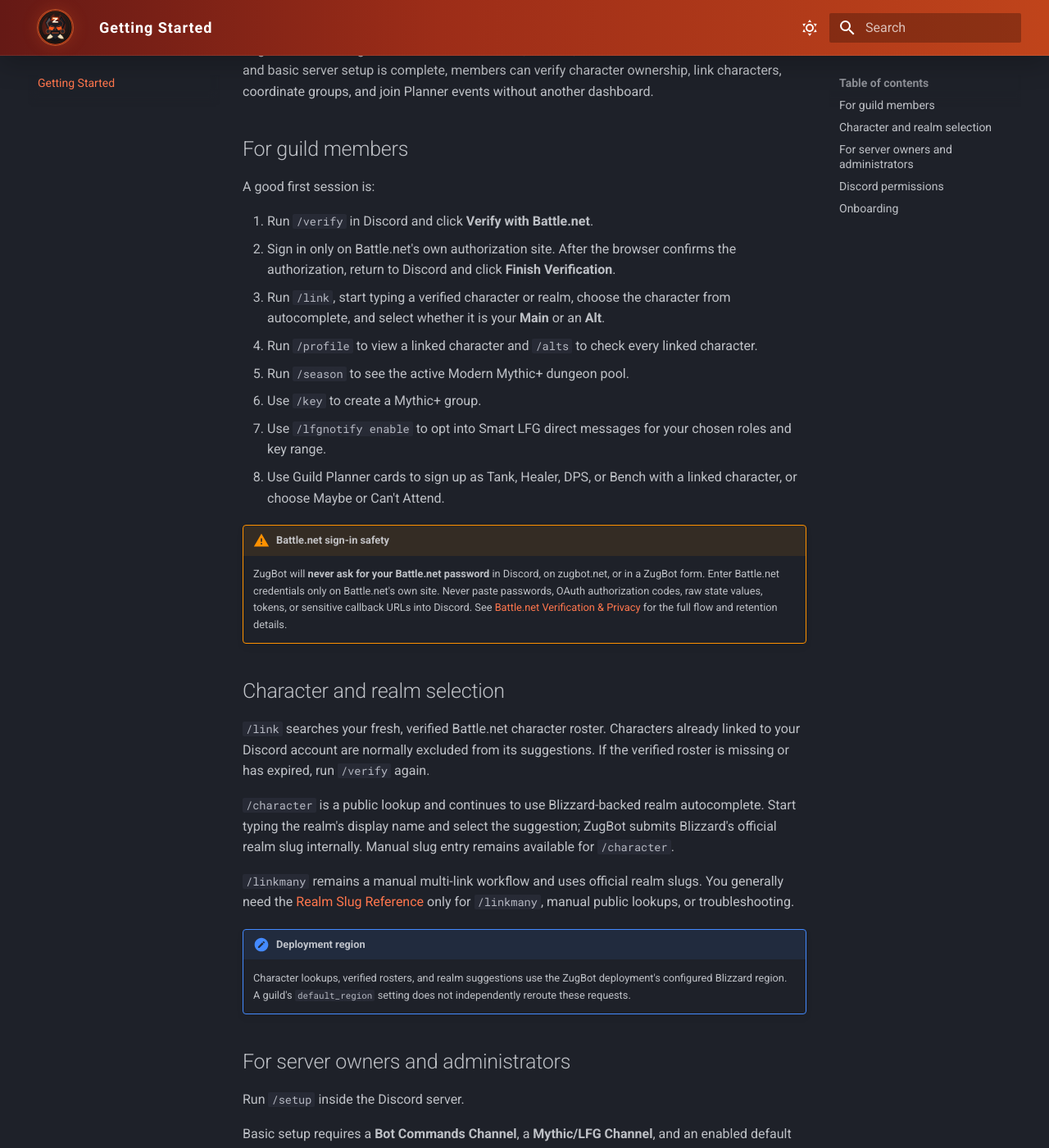
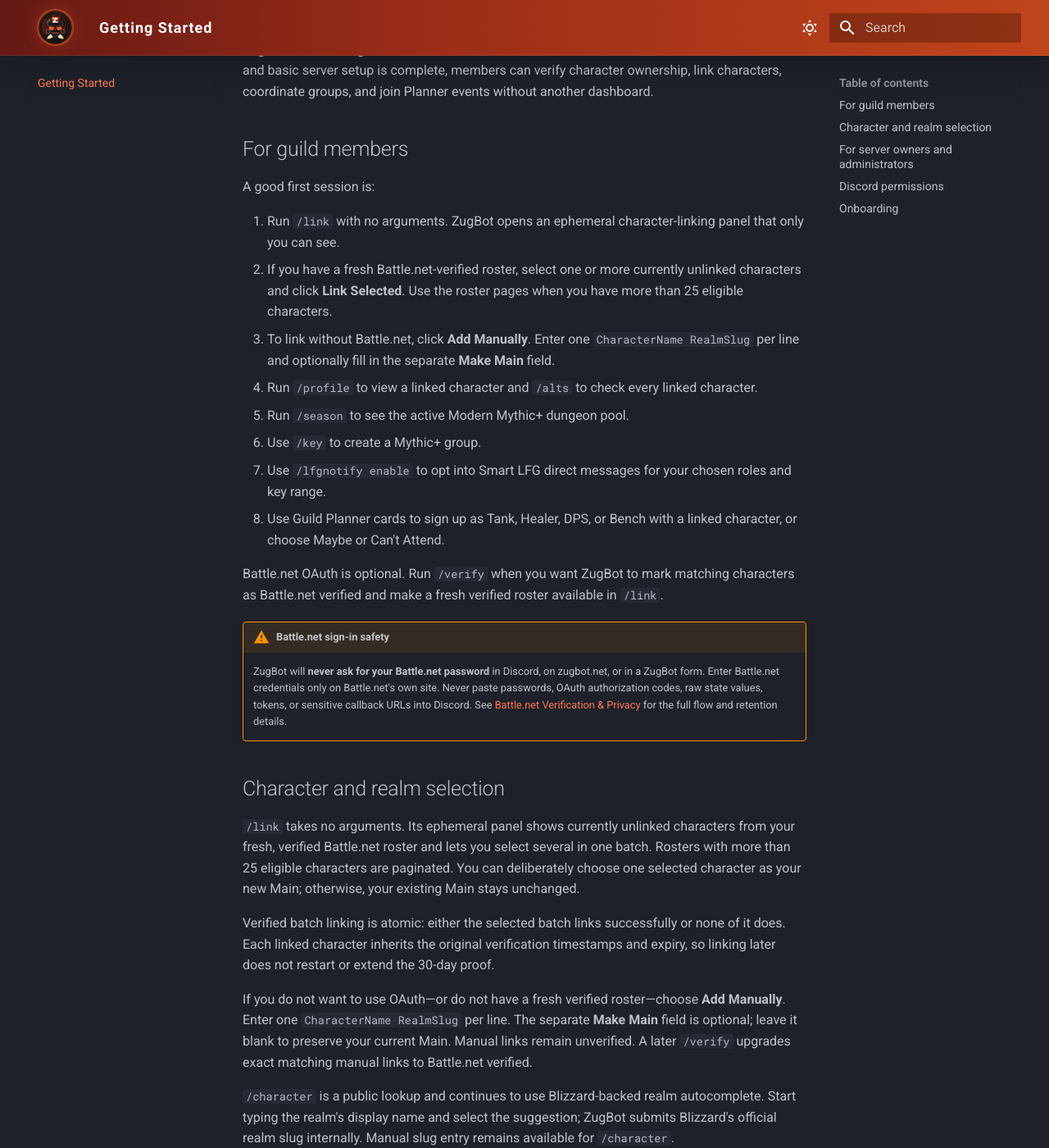
Before and after one commit to sthorne80/zugbot-site, an MkDocs documentation site: the page built from docs/getting-started.md, in a window 1280 px wide and 1400 px high, scrolled down 201 px. Shown: the whole window at 82% size. Built offline with MkDocs 1.6.1 and Material for MkDocs 9.7.7, drawn with Linux system fonts in a browser that asks for light colours; some of the changed text lies outside the part shown.

Commit message:
docs: update getting started for unified link

```diff
--- a/docs/getting-started.md
+++ b/docs/getting-started.md
@@ -6,25 +6,31 @@
 
 A good first session is:
 
-1. Run `/verify` in Discord and click **Verify with Battle.net**.
-2. Sign in only on Battle.net's own authorization site. After the browser confirms the authorization, return to Discord and click **Finish Verification**.
-3. Run `/link`, start typing a verified character or realm, choose the character from autocomplete, and select whether it is your **Main** or an **Alt**.
+1. Run `/link` with no arguments. ZugBot opens an ephemeral character-linking panel that only you can see.
+2. If you have a fresh Battle.net-verified roster, select one or more currently unlinked characters and click **Link Selected**. Use the roster pages when you have more than 25 eligible characters.
+3. To link without Battle.net, click **Add Manually**. Enter one `CharacterName RealmSlug` per line and optionally fill in the separate **Make Main** field.
 4. Run `/profile` to view a linked character and `/alts` to check every linked character.
 5. Run `/season` to see the active Modern Mythic+ dungeon pool.
 6. Use `/key` to create a Mythic+ group.
 7. Use `/lfgnotify enable` to opt into Smart LFG direct messages for your chosen roles and key range.
 8. Use Guild Planner cards to sign up as Tank, Healer, DPS, or Bench with a linked character, or choose Maybe or Can't Attend.
 
+Battle.net OAuth is optional. Run `/verify` when you want ZugBot to mark matching characters as Battle.net verified and make a fresh verified roster available in `/link`.
+
 !!! warning "Battle.net sign-in safety"
     ZugBot will **never ask for your Battle.net password** in Discord, on zugbot.net, or in a ZugBot form. Enter Battle.net credentials only on Battle.net's own site. Never paste passwords, OAuth authorization codes, raw state values, tokens, or sensitive callback URLs into Discord. See [Battle.net Verification & Privacy](verification.md) for the full flow and retention details.
 
 ## Character and realm selection
 
-`/link` searches your fresh, verified Battle.net character roster. Characters already linked to your Discord account are normally excluded from its suggestions. If the verified roster is missing or has expired, run `/verify` again.
+`/link` takes no arguments. Its ephemeral panel shows currently unlinked characters from your fresh, verified Battle.net roster and lets you select several in one batch. Rosters with more than 25 eligible characters are paginated. You can deliberately choose one selected character as your new Main; otherwise, your existing Main stays unchanged.
+
+Verified batch linking is atomic: either the selected batch links successfully or none of it does. Each linked character inherits the original verification timestamps and expiry, so linking later does not restart or extend the 30-day proof.
+
+If you do not want to use OAuth—or do not have a fresh verified roster—choose **Add Manually**. Enter one `CharacterName RealmSlug` per line. The separate **Make Main** field is optional; leave it blank to preserve your current Main. Manual links remain unverified. A later `/verify` upgrades exact matching manual links to Battle.net verified.
 
 `/character` is a public lookup and continues to use Blizzard-backed realm autocomplete. Start typing the realm's display name and select the suggestion; ZugBot submits Blizzard's official realm slug internally. Manual slug entry remains available for `/character`.
 
-`/linkmany` remains a manual multi-link workflow and uses official realm slugs. You generally need the [Realm Slug Reference](realm-slugs.md) only for `/linkmany`, manual public lookups, or troubleshooting.
+You generally need the [Realm Slug Reference](realm-slugs.md) only for `/link`'s manual entry, manual public lookups, or troubleshooting. The former `/linkmany` command has been retired; its manual batch workflow now lives inside `/link`.
 
 !!! note "Deployment region"
     Character lookups, verified rosters, and realm suggestions use the ZugBot deployment's configured Blizzard region. A guild's `default_region` setting does not independently reroute these requests.
```
